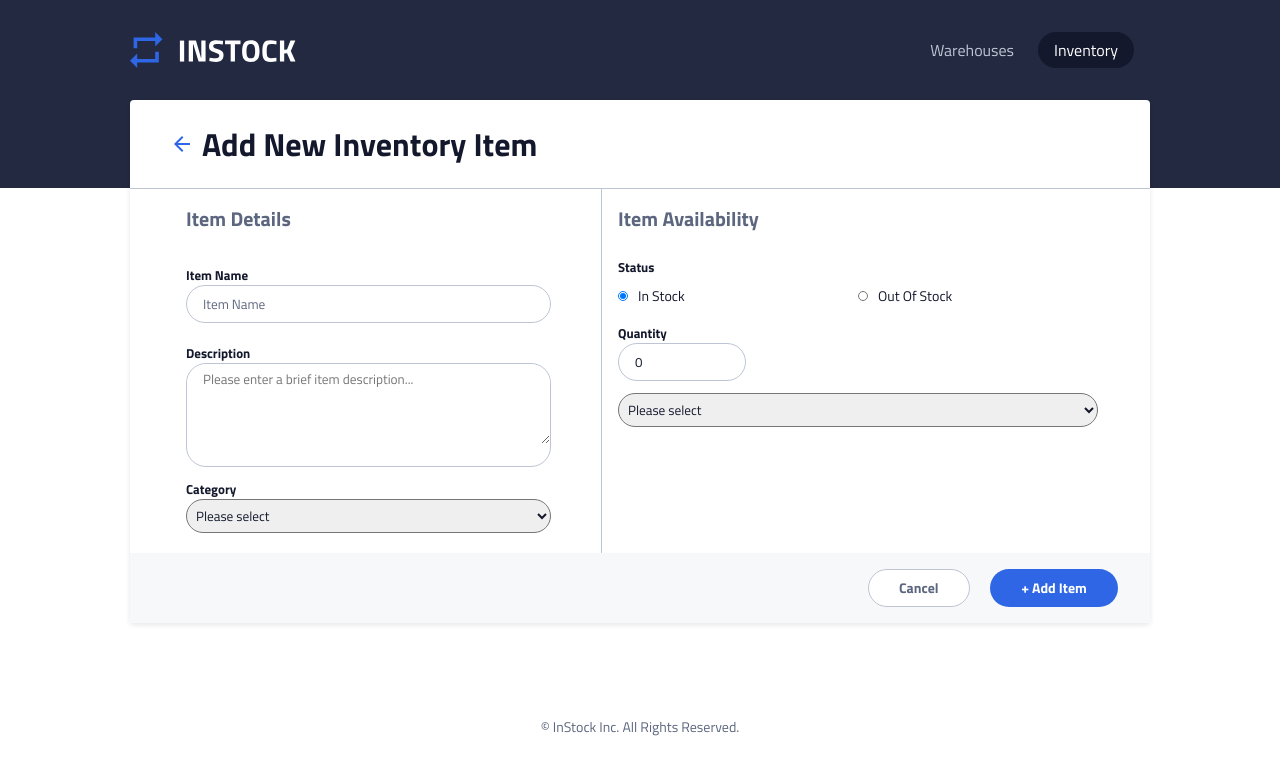
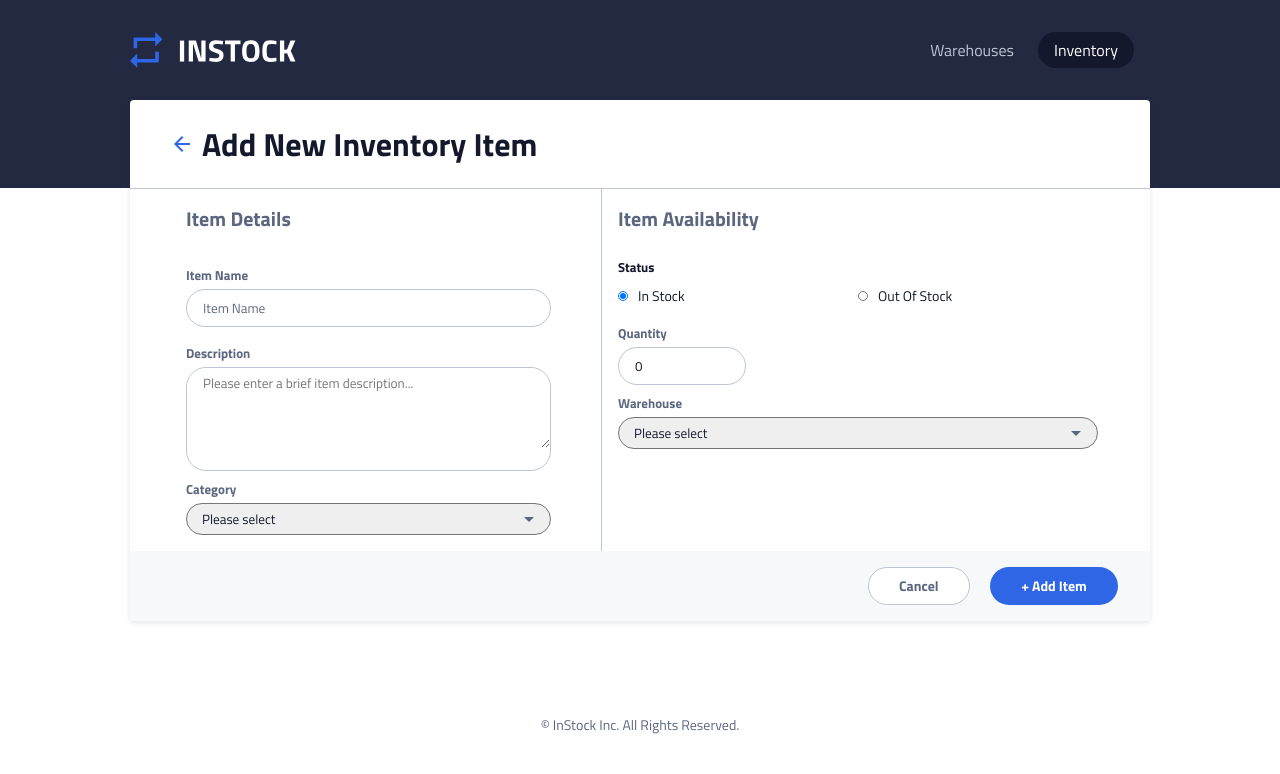
Before and after one commit to brainstation-instock/team2-instock-client, a React (Create React App) app: page /inventories/add in a window 1280 px wide. Shown: the top 774 px of the page. Built offline with nearby package versions, Linux system fonts and the light colour scheme; no server answers.

Commit message:
fixed form fields labels and dropdowns for addinventory

```diff
--- a/src/App.scss
+++ b/src/App.scss
@@ -41,3 +41,10 @@ button, input, textarea, .button {
         height: 2.375rem;
     }
 }
+
+select{
+    appearance: none;
+    background-image: url('./assets/icons/arrow_drop_down-24px.svg');
+    background-position: right .7em top 50%, 0 0;
+    background-repeat: no-repeat;
+}
--- a/src/components/AddInventoryItem/AddInventoryItem.js
+++ b/src/components/AddInventoryItem/AddInventoryItem.js
@@ -60,19 +60,25 @@ function AddInventoryItem() {
                             <div className="details__add-form-item-details">
                                 <h2 className="details__add-form-heading">Item Details</h2>
 
-                                <label className="details__add-form-label" htmlFor='item_name'> Item Name
+                                <div>
+                                    <h3 className="details__add-form-label">Item Name</h3>
+                                    <label htmlFor='item_name'>
                                         <input className='details__add-form-input' type='text' id='item_name' placeholder="Item Name"/>
                                     </label>
+                                </div>
 
-
-                                <label className="details__add-form-label" htmlFor='description'> Description
+                                <div>
+                                    <h3 className="details__add-form-label">Description</h3>
+                                    <label htmlFor='description'>
                                         <div className="textarea-container">
                                             <textarea className='details__add-form-input--textarea' type='textarea' id='description' placeholder="Please enter a brief item description..."/>
                                         </div>
                                     </label>
+                                </div>
 
-
-                                <label className="details__add-form-label" htmlFor='category'> Category
+                                <div>
+                                    <h3 className="details__add-form-label">Category</h3>
+                                    <label  htmlFor='category'>
                                         <select className='details__add-form-input--dropdown' id='category' defaultValue={''}>
                                             <option value="" disabled>Please select</option>
                                             <option value="Accessories">Accessories</option>
@@ -82,6 +88,7 @@ function AddInventoryItem() {
                                             <option value="Health">Health</option>
                                         </select>
                                     </label>
+                                </div>
                             </div>
                             <div className="details__add-form-stock">
                                 <h2 className="details__add-form-heading">Item Availability</h2>
@@ -97,11 +104,16 @@ function AddInventoryItem() {
                                     </label>
                                 </div>
                                 { isInStock &&
-                                    <label className={`details__add-form-label`} htmlFor='quantity'> Quantity
+                                    <div>
+                                        <h3 className="details__add-form-label">Quantity</h3>
+                                        <label htmlFor='quantity'>
                                             <input className='details__add-form-input--qty' id='quantity' type="text" defaultValue="0"/>
-                                    </label>}
+                                        </label>
+                                    </div>}
 
-                                <label className="details__add-form-label" htmlFor='warehouse_id'>
+                                <div>
+                                    <h3 className="details__add-form-label">Warehouse</h3>
+                                    <label htmlFor='warehouse_id'>
                                         <select className='details__add-form-input--dropdown' id='warehouse_id' defaultValue={''}>
                                             <option value="" disabled>Please select</option>
                                             <option value="1">Manhattan</option>
@@ -113,6 +125,7 @@ function AddInventoryItem() {
                                             <option value="7">Miami</option>
                                         </select>
                                     </label>
+                                </div>
                             </div>
                         </div>
                         <div className="details__add-form-btns">
--- a/src/components/AddInventoryItem/AddInventoryItem.scss
+++ b/src/components/AddInventoryItem/AddInventoryItem.scss
@@ -58,8 +58,7 @@
             display:flex;
             flex-direction: row;
             @include typography-style (0.8125rem, 1.25rem, 600);
-            color: $primary1
-
+            color: $primary1;
 
         }
 
@@ -168,6 +167,7 @@
 
     &-input {
         margin-bottom: 0.5rem;
+        width:100%;
 
         &::placeholder {
             color: $secondary1;
@@ -175,7 +175,9 @@
 
         &--dropdown{
             border-radius: 1.25rem;
-            padding: 5px;
+            padding: .3125rem;
+            padding-left: .9375rem;
+            width: 100%;
         }
 
         &--radio{
@@ -216,7 +218,7 @@
 
     &-label {
         @include typography-style (0.8125rem, 1.25rem, 600);
-        padding-bottom: 0.25rem;
+        padding-bottom: .25rem;
         margin-top: 0.5rem;
         display:flex;
         flex-direction: column;
@@ -282,3 +284,7 @@
 input:focus{
     outline: 2px solid #2E66E5;
 }
+
+.edit-item__back-button{
+    cursor: pointer;
+}
--- a/src/components/EditInventoryItem/EditInventoryItem.js
+++ b/src/components/EditInventoryItem/EditInventoryItem.js
@@ -119,7 +119,7 @@ function EditInventoryItem() {
                                     <input className='details__edit-form-input--qty' id='quantity' type="text" defaultValue={isInStock ? item.quantity : '0'}/>
                                     </label>}
 
-                                <label className="details__edit-form-label" htmlFor='warehouse_id'>
+                                <label className="details__edit-form-label" htmlFor='warehouse_id'> Warehouse
                                     <select className='details__edit-form-input--dropdown' id='warehouse_id' defaultValue={item.warehouse_id}>
                                         <option value="" disabled>Please select</option>
                                         <option value="1">Manhattan</option>
```
Lines whose indentation alone changed are shown as unchanged.
